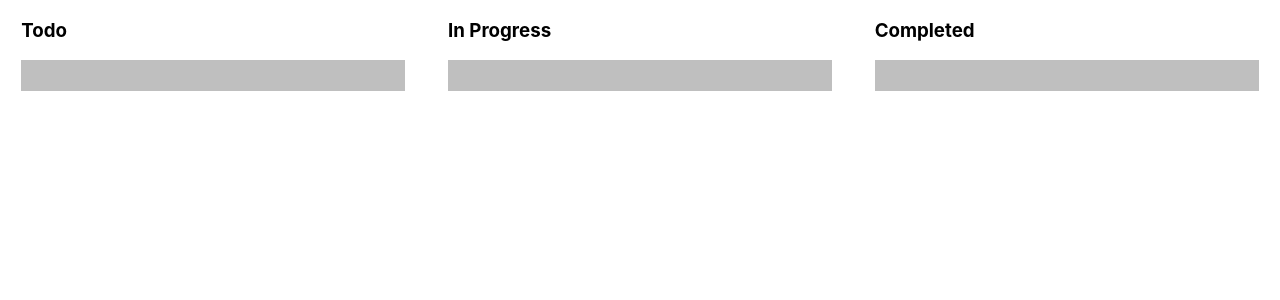
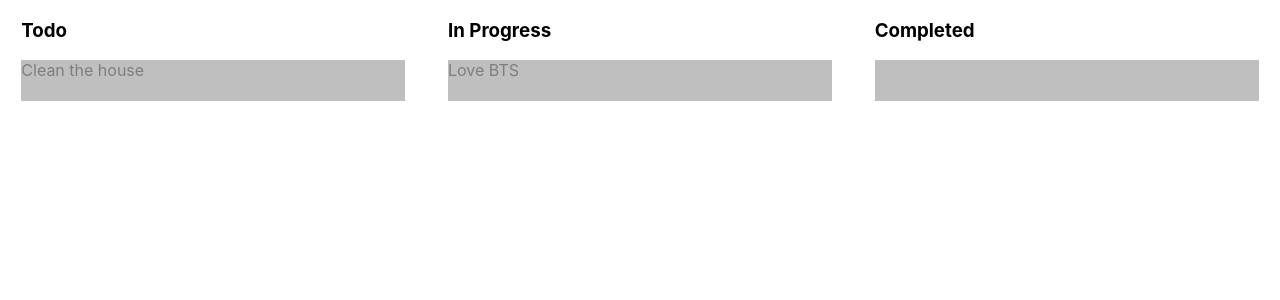
Before and after one commit to vvynz/react-todo-dnd, a React (Create React App) app: page / in a window 1280 px wide. Shown: the top 300 px of the page. Built offline with nearby package versions, Linux system fonts and the light colour scheme.

Commit message:
Create temp draggable items

```diff
--- a/src/App.js
+++ b/src/App.js
@@ -1,17 +1,28 @@
 import React, { useState } from "react";
 import './App.css';
-import { DragDropContext, Droppable } from "react-beautiful-dnd";
+import { DragDropContext, Draggable, Droppable } from "react-beautiful-dnd";
 import _ from "lodash";
+import { v4 } from "uuid";
+
+const item = {
+  id: v4(),
+  name: "Clean the house"
+}
+
+const item2 = {
+  id: v4(),
+  name: "Love BTS"
+}
 
 function App() {
   const [state, setState] = useState({
     "todo": {
       title: "Todo",
-      items: []
+      items: [item]
     },
     "in-progress": {
       title: "In Progress",
-      items: []
+      items: [item2]
     },
     "done": {
       title: "Completed",
@@ -24,7 +35,7 @@ function App() {
       <DragDropContext onDragEnd={e => console.log(e)}>
         {_.map(state, (data, key) => {
           return (
-            <div className={"column"}>
+            <div key={key} className={"column"}>
               <h3>{data.title}</h3>
               <Droppable droppableId={key}>
                 {(provided) => {
@@ -32,7 +43,21 @@ function App() {
                     <div ref={provided.innerRef}
                       {...provided.droppableProps}
                       className={"droppable-col"}>
-
+                      {data.items.map((el, index) => {
+                        return (
+                          <Draggable key={el.id} index={index} draggableId={el.id}>
+                            {(provided) => {
+                              return (
+                                <div ref={provided.innerRef}
+                                  {...provided.draggableProps}
+                                  {...provided.dragHandleProps}>
+                                  {el.name}
+                                </div>
+                              )
+                            }}
+                          </Draggable>
+                        )
+                      })}
                     </div>
                   )
                 }}
```
